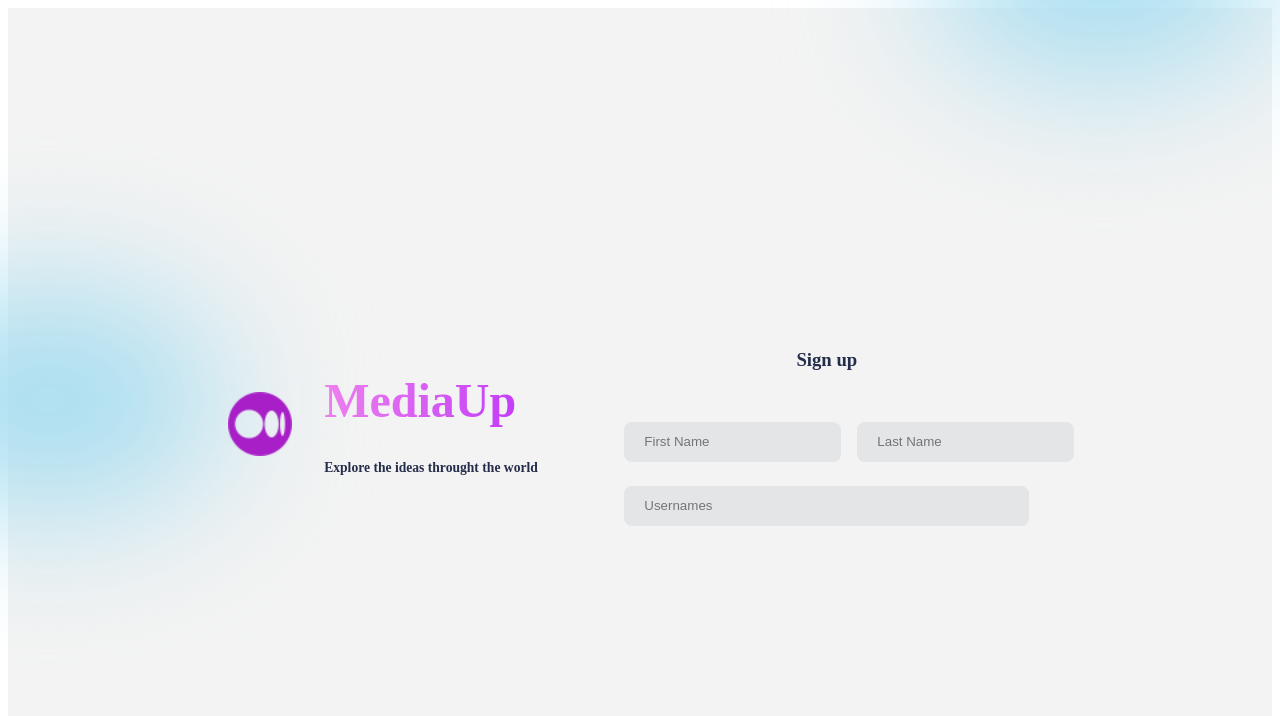
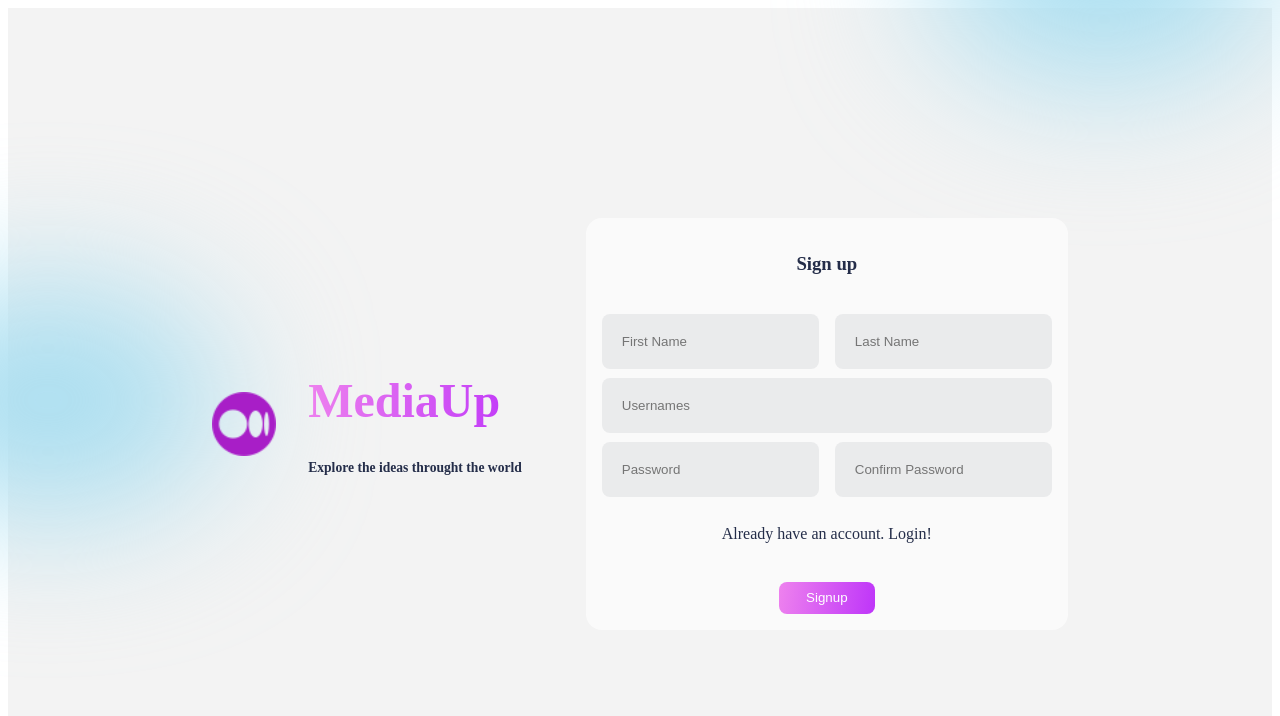
Before and after one commit to Elissa-DI/MERN_SocialMediaApp, a React (Create React App) app: page / in a window 1280 px wide. Shown: the top 716 px of the page. Built offline with nearby package versions, Linux system fonts and the light colour scheme.

Commit message:
new features

```diff
--- a/src/pages/Auth/Auth.jsx
+++ b/src/pages/Auth/Auth.jsx
@@ -23,7 +23,7 @@ const Auth = () => {
 function Signup() {
     return (
         <div className="a-right">
-            <form className="infoForm">
+            <form className="infoForm authForm">
 
                 <h3>Sign up</h3>
                 <div>
@@ -41,13 +41,35 @@ function Signup() {
                        name='lastname'
                     />
                 </div>
+
                 <div>
-                <input
+                    <input
                        type="text"
                        placeholder='Usernames'
                        className='infoInput'
                        name='username'
                     />
+                </div>
+
+                <div>
+                    <input
+                       type="password"
+                       placeholder='Password'
+                       className='infoInput'
+                       name='password'
+                    />
+                    <input
+                       type="password"
+                       placeholder='Confirm Password'
+                       className='infoInput'
+                       name='confirmpass'
+                    />
+                </div>
+                <div>
+                    <span>Already have an account. Login!</span>
+                </div>
+                <div>
+                    <button className="button infoButton" type='submit'>Signup</button>
                 </div>
             </form>
         </div>
```
